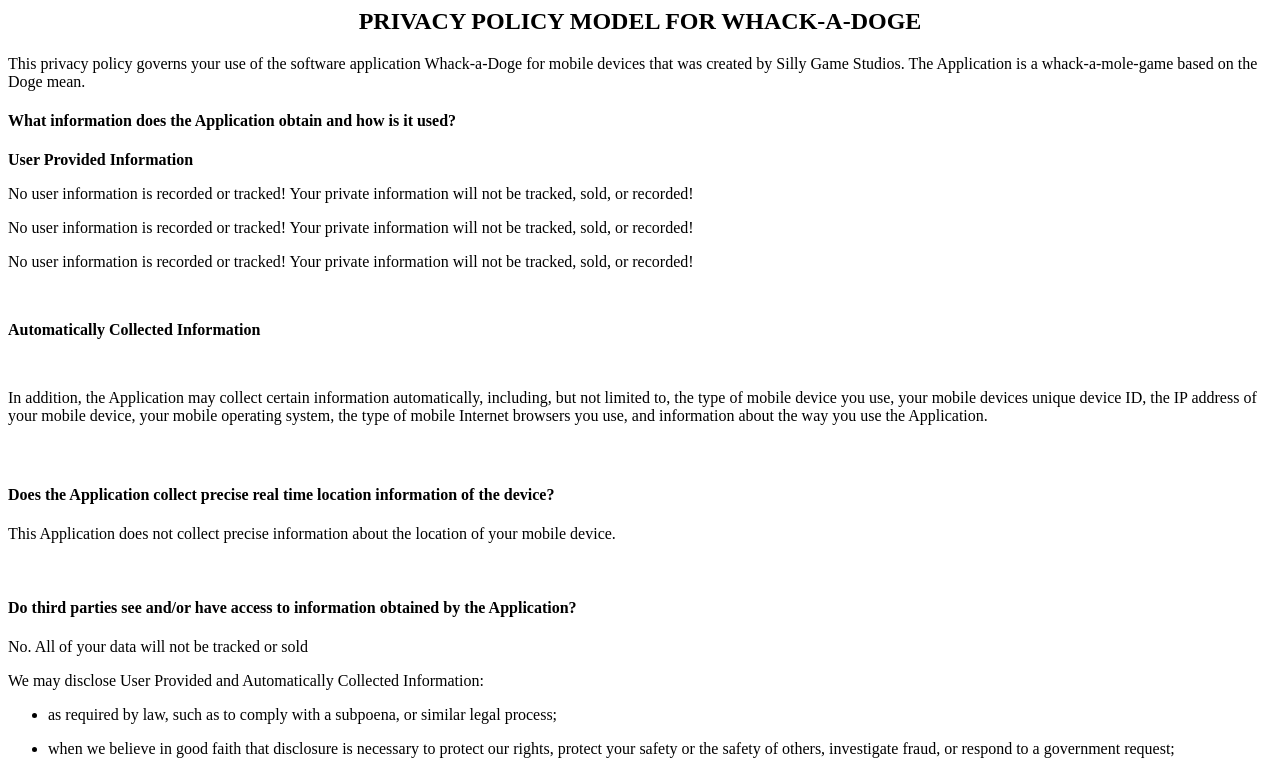
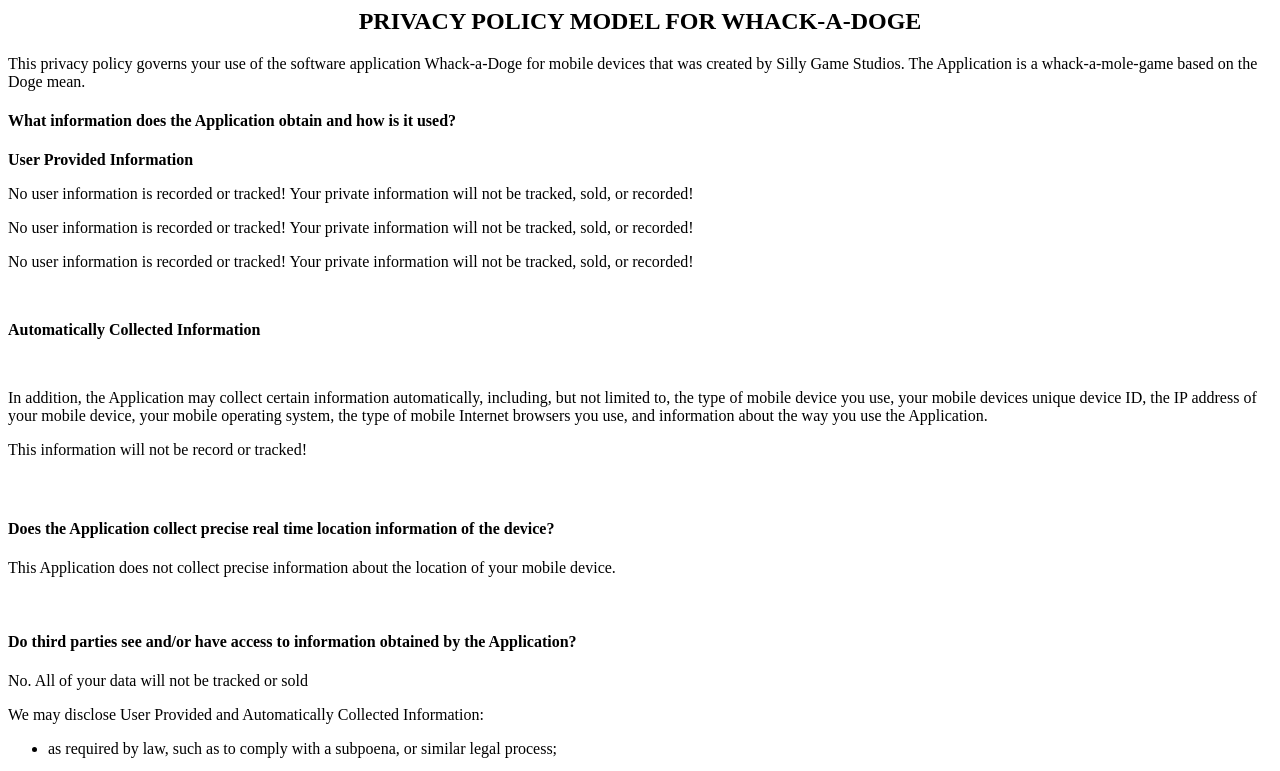
Before and after one commit to jimmybimmy/jimmybimmy.github.io, a plain HTML site: page index.html in a window 1280 px wide. Shown: the top 771 px of the page. Drawn offline with Linux system fonts and the light colour scheme.

Commit message:
Update index.html

```diff
--- a/index.html
+++ b/index.html
@@ -15,6 +15,7 @@
 <p><strong>Automatically Collected Information</strong>&nbsp;</p>
 <p>&nbsp;</p>
 <p>In addition, the Application may collect certain information automatically, including, but not limited to, the type of mobile device you use, your mobile devices unique device ID, the IP address of your mobile device, your mobile operating system, the type of mobile Internet browsers you use, and information about the way you use the Application.&nbsp;</p>
+<p>This information will not be record or tracked!</p>
 <p></p>
 <h4>&nbsp;</h4>
 <h4>Does the Application collect precise real time location information of the device?</h4>
```
